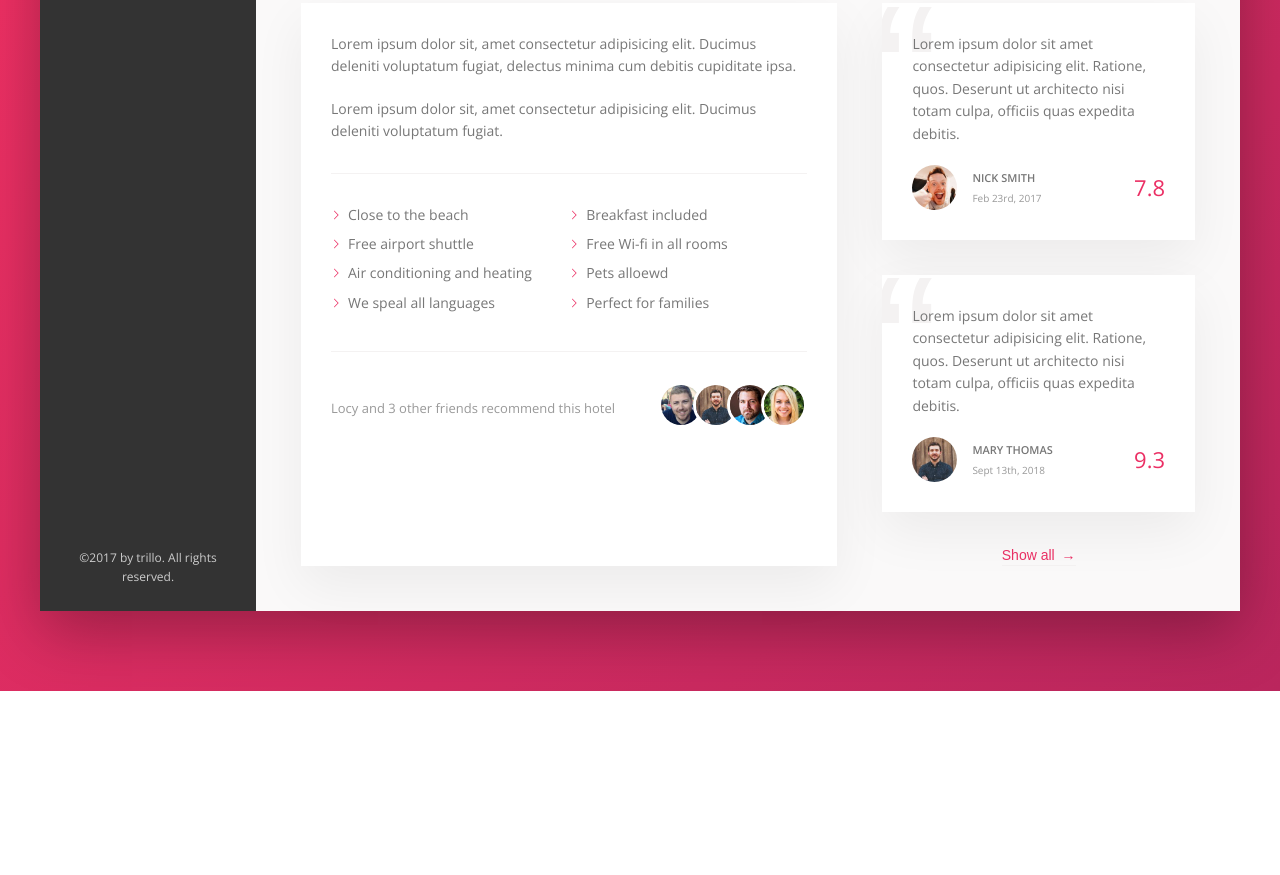
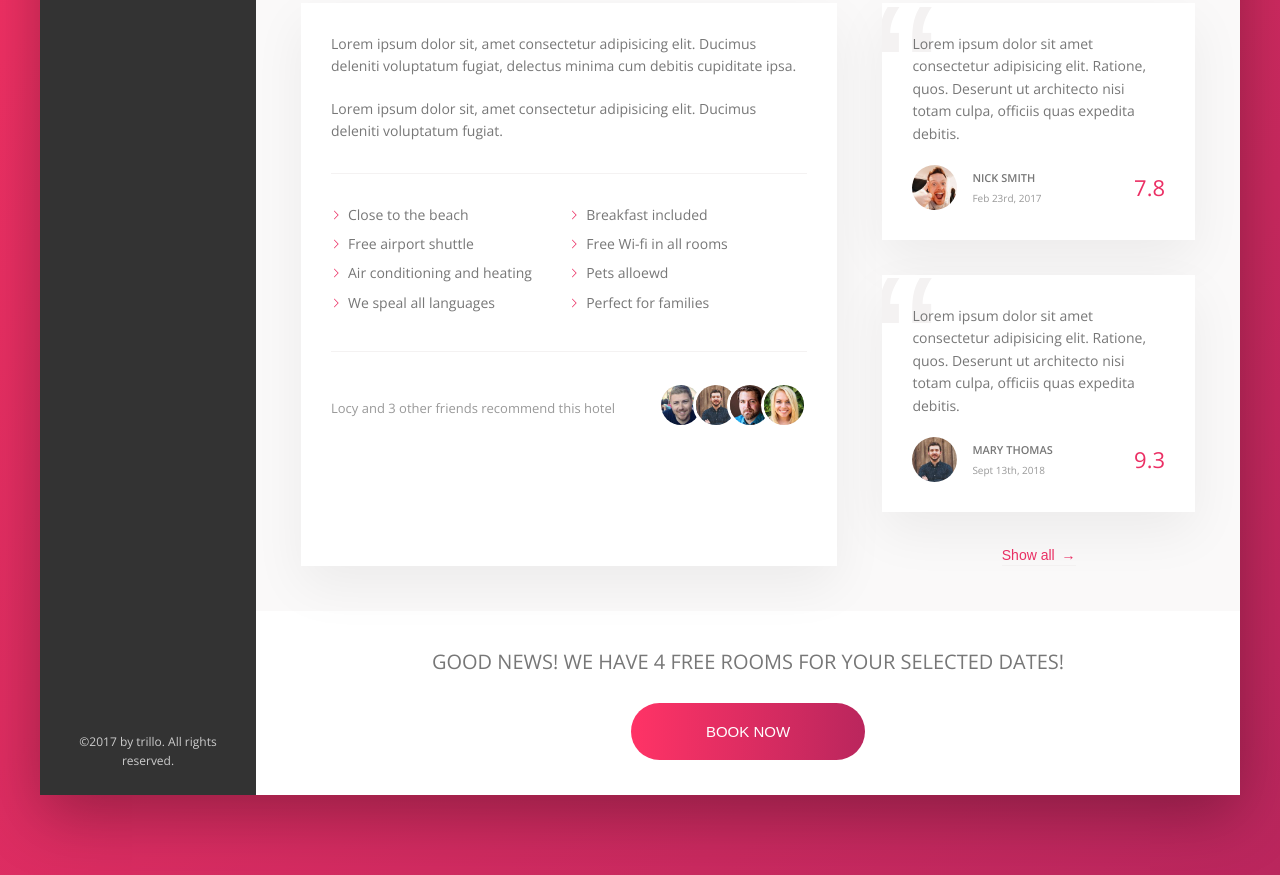
Before and after one commit to caarbelaezg/Trillo-project, a website: page index.html in a window 1280 px wide. Shown: the part 644-1519 px from the top of the page. Before the commit the page ends 1335 px from the top, so only its background shows below. Drawn offline with nearby package versions, Linux system fonts and the light colour scheme.

Commit message:
CTA section

```diff
--- a/index.html
+++ b/index.html
@@ -239,7 +239,15 @@
               </figure>
               <button class="btn-inline">Show all <span>&rarr;</span></button>
             </figure>
-
+          </div>
+          <div class="cta">
+              <h2 class="cta__book-now">
+                  Good news! We have 4 free rooms for your selected dates!
+              </h2>
+              <button class="btn">
+                  <span class="btn__visible">Book now</span>
+                  <span class="btn__invisible">Only 4 rooms left</span>
+              </button>
           </div>
         </main>
       </div>
--- a/sass/_components.scss
+++ b/sass/_components.scss
@@ -262,14 +262,14 @@
   cursor: pointer;
   transition: all 0.2s;
 
-  & span{
+  & span {
     margin-left: 3px;
-      transition: margin-left .2s;
+    transition: margin-left 0.2s;
   }
 
   &:hover {
     color: var(--color-grey-dark-1);
-    span{
+    span {
       margin-left: 8px;
     }
   }
@@ -338,28 +338,27 @@
 
 ///////////////////////////////////////
 //Recommend
-.recommend{
+.recommend {
   font-size: 1.3rem;
   color: var(--color-grey-dark-3);
   display: flex;
   align-items: center;
   justify-content: space-between;
 
-    &__count{
+  &__count {
     margin-right: auto;
   }
 
-    &__friends{
-
+  &__friends {
   }
 
-    &__photo{
+  &__photo {
     box-sizing: content-box;
     height: 4rem;
     width: 4rem;
     border-radius: 50%;
     border: 3px solid white;
-        &:not(:last-child){
+    &:not(:last-child) {
       margin-right: -1.5rem;
     }
   }
@@ -368,7 +367,7 @@
 ///////////////////////////////////////
 //REVIEWS
 
-.review{
+.review {
   background-color: #fff;
   box-shadow: var(--shadow-light);
   padding: 3rem;
@@ -376,51 +375,114 @@
   position: relative;
   overflow: hidden;
 
-    &__text{
+  &__text {
     margin-bottom: 2rem;
     z-index: 10;
     position: relative;
   }
-    &__user{
+  &__user {
     display: flex;
     justify-content: space-between;
     align-items: center;
   }
-    &__photo{
+  &__photo {
     height: 4.5rem;
     width: 4.5rem;
     border-radius: 50%;
     margin-right: 1.5rem;
   }
-    &__user-box{
+  &__user-box {
     margin-right: auto;
   }
-    &__user-name{
+  &__user-name {
     font-size: 1.1rem;
     font-weight: 600;
     text-transform: uppercase;
-        margin-bottom: .4rem;
+    margin-bottom: 0.4rem;
   }
-    &__user-date{
+  &__user-date {
     font-size: 1rem;
     color: var(--color-grey-dark-3);
   }
-    &__rating{
+  &__rating {
     color: var(--color-primary);
     font-size: 2.2rem;
     font-weight: 300;
-
   }
 
-    &::before{
+  &::before {
     content: "\201C";
     position: absolute;
     top: -2.75rem;
     left: -1rem;
-        line-height:1 ;
+    line-height: 1;
     font-size: 20rem;
     color: var(--color-grey-light-2);
     font-family: sans-serif;
     z-index: 1;
   }
 }
+
+///////////////////////////////////////
+//CALL to action
+
+.cta {
+  padding: 3.5rem 0;
+  text-align: center;
+  &__book-now {
+    font-size: 2rem;
+    font-weight: 300;
+    text-transform: uppercase;
+    margin-bottom: 2.5rem;
+  }
+}
+
+.btn {
+  font-size: 1.5rem;
+  border: none;
+  font-weight: 300;
+  border-radius: 100px;
+  text-transform: uppercase;
+  color: #fff;
+  background-image: linear-gradient(
+    to right,
+    var(--color-primary-light),
+    var(--color-primary-dark)
+  );
+  position: relative;
+  overflow: hidden;
+  & > * {
+    display: inline-block;
+    height: 100%;
+    width: 100%;
+    transition: all 0.2s;
+  }
+  &__visible {
+    padding: 2rem 7.5rem;
+  }
+  &__invisible {
+    position: absolute;
+    padding: 2rem 0;
+    left: 0;
+    top: -100%;
+  }
+  &:hover {
+    background-image: linear-gradient(
+      to right,
+      var(--color-primary-dark),
+      var(--color-primary-light)
+    );
+  }
+
+  &:hover &__visible {
+    transform: translateY(100%);
+  }
+  &:hover &__invisible {
+    top: 0;
+  }
+
+  &:focus {
+    outline: none;
+    animation: pulsate 1s infinite;
+  }
+}
```
Also changed, not shown: css/style.css. Lines whose indentation alone changed are shown as unchanged.
